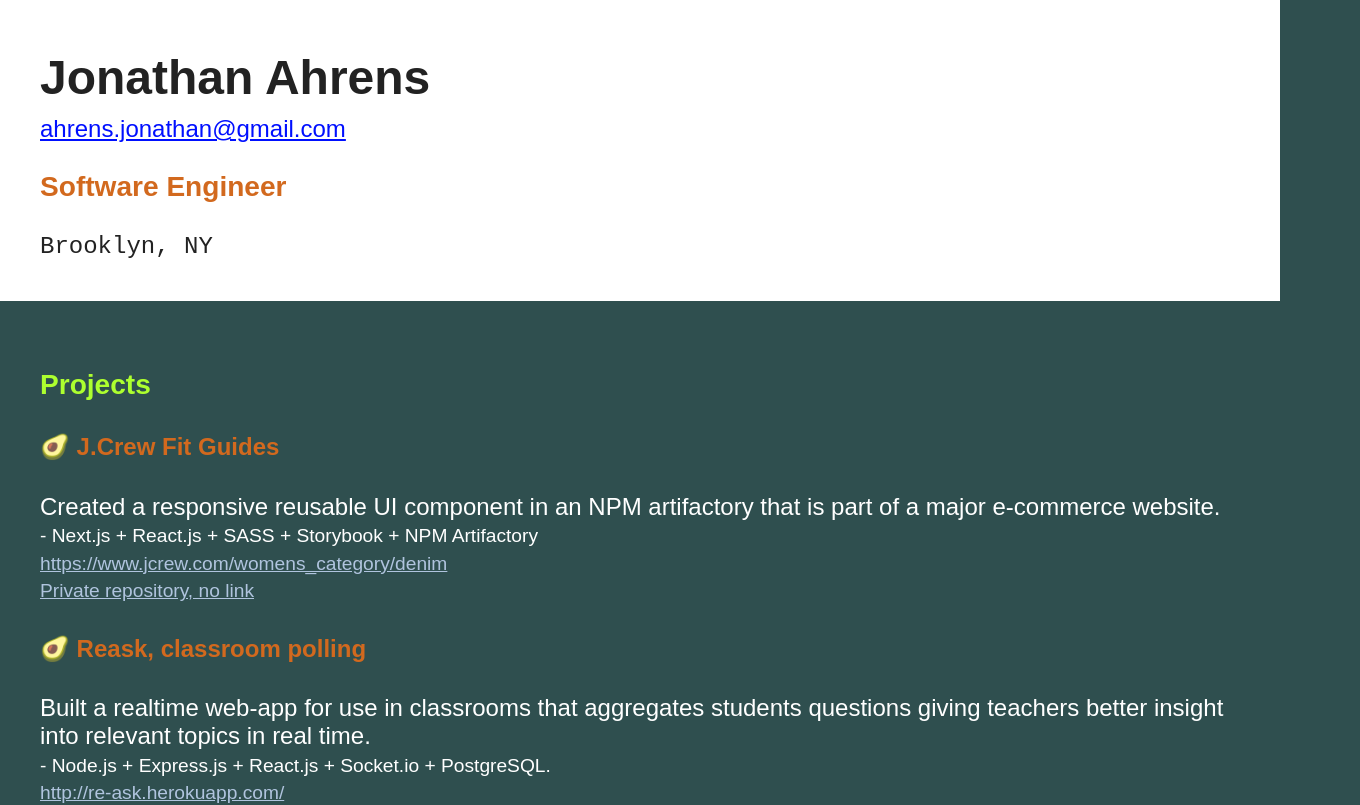
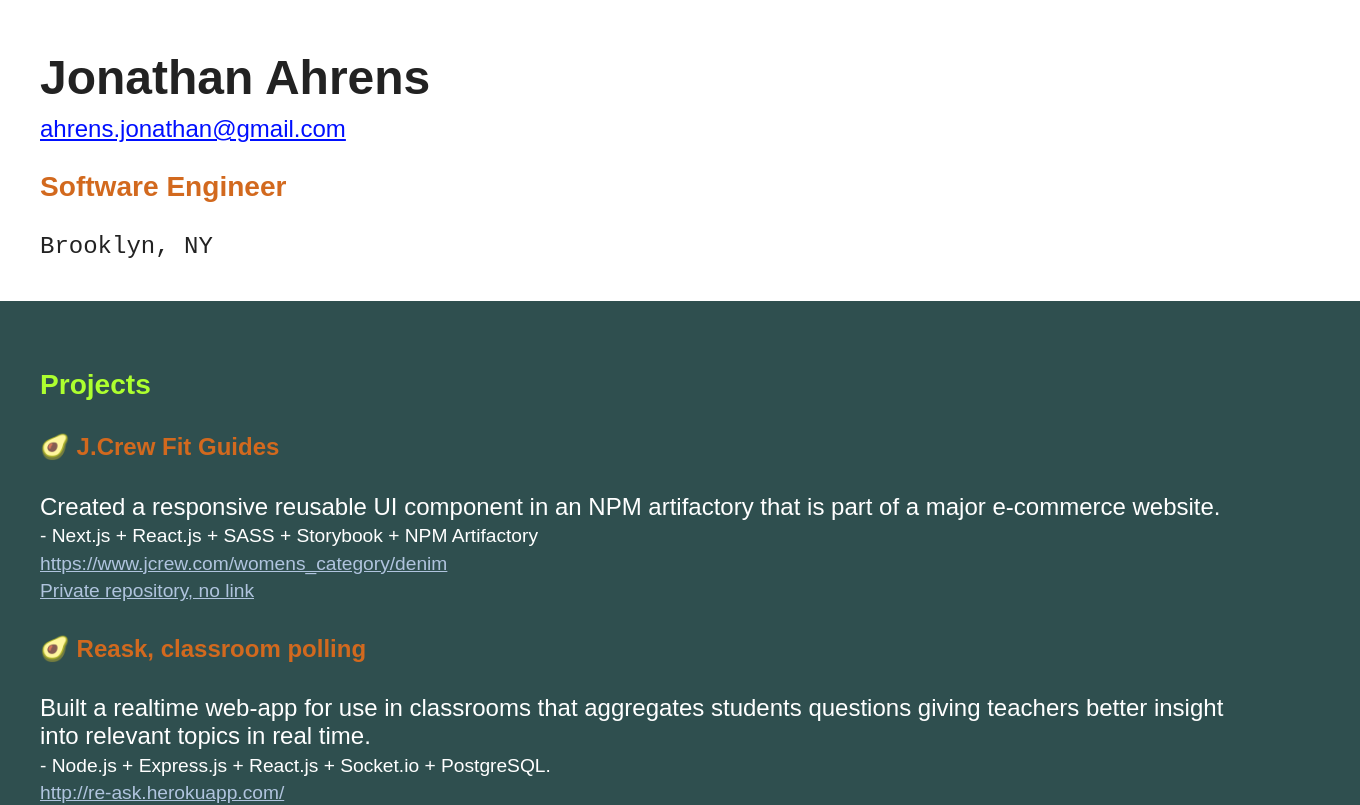
Before and after one commit to teikmeout/teikmeout.github.io, a React (Create React App) app: page / in a window 1280 px wide. Shown: the top 805 px of the page, 1360 px wide, since content can reach past the window. Built offline with nearby package versions, Linux system fonts and the light colour scheme; no server answers.

Commit message:
refactor css

```diff
--- a/src/Header/Header.scss
+++ b/src/Header/Header.scss
@@ -4,6 +4,7 @@
   color: $color-text-dark;
   background-color: $color-background-secondary;
   padding: $margin-page;
+  width: 100%;
 
   &--title {
       margin: 10px 0;
--- a/src/sass/main.scss
+++ b/src/sass/main.scss
@@ -7,3 +7,9 @@
   font-family: sans-serif;
   font-size: 150%;
 }
+
+@media (max-width: 500px) {
+  main {
+    font-size: 100%;
+  }
+}
```
